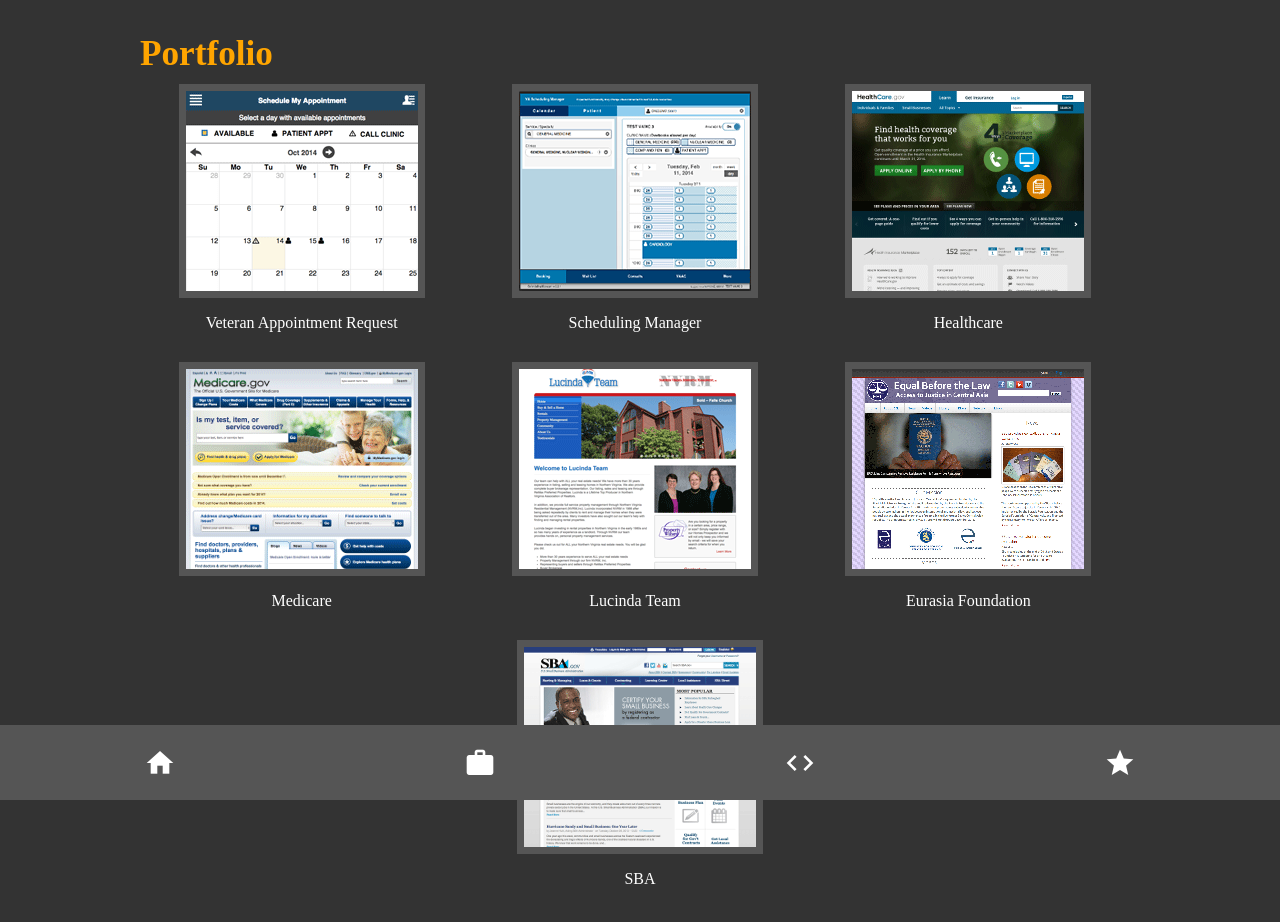
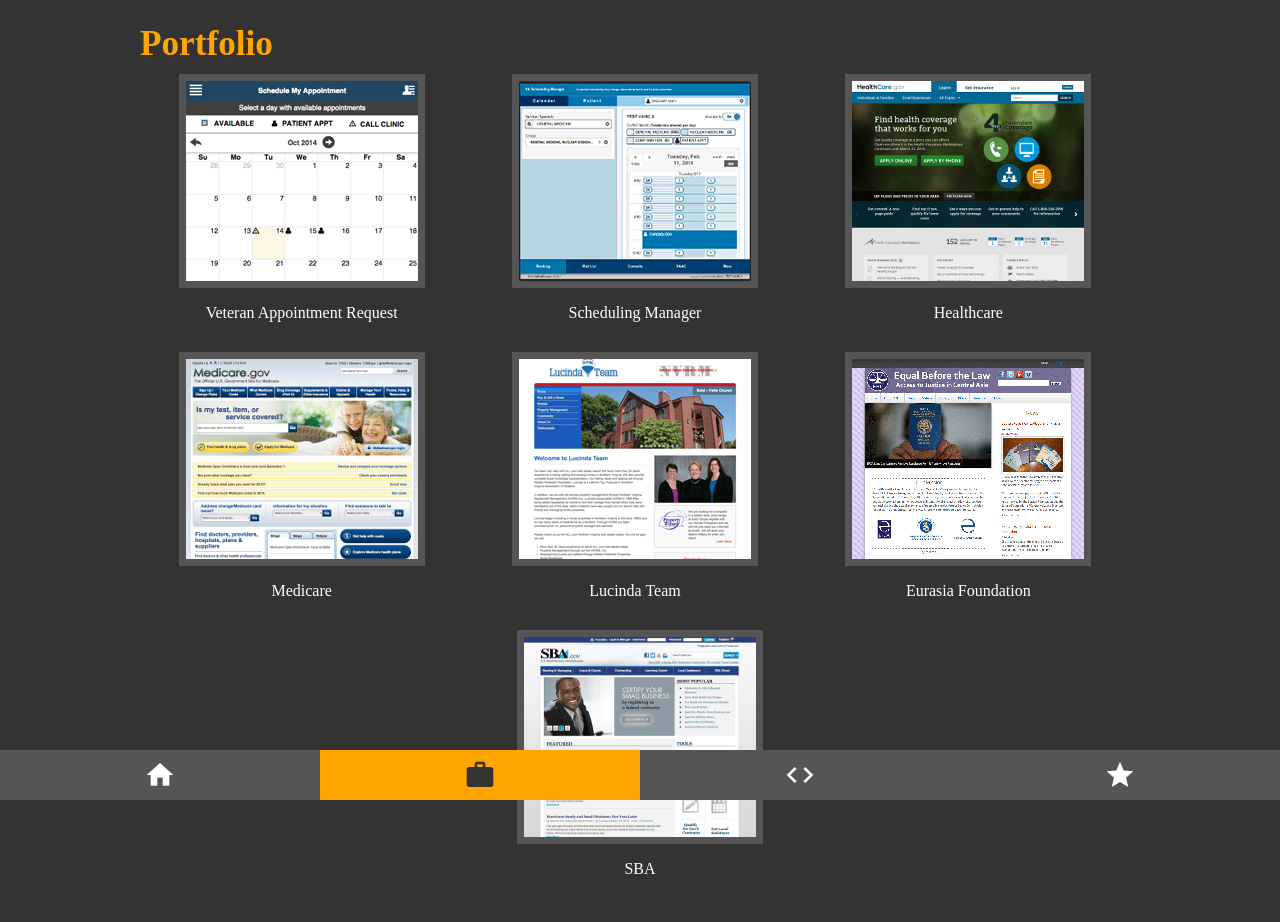
Before and after one commit to eaglejs/eaglejs, an Angular app: page /portfolio in a window 1280 px wide. Shown: the top 922 px of the page. Built offline with nearby package versions, Linux system fonts and the light colour scheme; a web font is replaced by a local one; what angular-font-awesome would draw is missing.

Commit message:
fixed minor bugs

```diff
--- a/src/app/achievements/achievements.component.scss
+++ b/src/app/achievements/achievements.component.scss
@@ -18,6 +18,6 @@
 }
 
 .achievement-img {
-	width: 50px;
-	height: 50px;
+	width: 95px;
+	height: 100px;
 }
--- a/src/app/footer/footer.component.html
+++ b/src/app/footer/footer.component.html
@@ -1,10 +1,10 @@
 <footer>
   <nav>
     <ul class="text-center navigation" fxLayout="row" fxLayoutGap="0">
-      <a routerLink="/" fxFlex="25" matTooltip="Home" [class.active]="activePath === ''"><i class="material-icons">home</i></a>
-      <a routerLink="/portfolio" fxFlex="25" matTooltip="Portfolio" [class.active]="activePath === 'portfolio'"><i class="material-icons">work</i></a>
-      <a routerLink="/social-coding" fxFlex="25" matTooltip="Social Coding" [class.active]="activePath === 'social-coding'"><i class="material-icons">code</i></a>
-      <a routerLink="/achievements" fxFlex="25" matTooltip="Achievements" [class.active]="activePath === 'achievements'"><i class="material-icons">star</i></a>
+      <a (click)="isActive('')" routerLink="/" fxFlex="25" matTooltip="Home" [class.active]="activePath === ''"><i class="material-icons">home</i></a>
+      <a (click)="isActive('portfolio')" routerLink="/portfolio" fxFlex="25" matTooltip="Portfolio" [class.active]="activePath === 'portfolio'"><i class="material-icons">work</i></a>
+      <a (click)="isActive('social-coding')" routerLink="/social-coding" fxFlex="25" matTooltip="Social Coding" [class.active]="activePath === 'social-coding'"><i class="material-icons">code</i></a>
+      <a (click)="isActive('achievements')" routerLink="/achievements" fxFlex="25" matTooltip="Achievements" [class.active]="activePath === 'achievements'"><i class="material-icons">star</i></a>
     </ul>
   </nav>
 </footer>
--- a/src/app/footer/footer.component.scss
+++ b/src/app/footer/footer.component.scss
@@ -12,11 +12,11 @@
     background: $emphasis;
     color: $text;
     display: inline-flex;
-    height: 75px;
+    height: 50px;
     justify-content: center;
     margin: 0;
     text-decoration: none;
-    width: 75px;
+    width: 50px;
 
     i {
       font-size: 2rem;
--- a/src/app/footer/footer.component.ts
+++ b/src/app/footer/footer.component.ts
@@ -12,11 +12,14 @@
   constructor(private router: Router) { }
 
   ngOnInit() {
-    this.isActive();
+    this.isActive(null);
   }
 
-  isActive(): void {
-    console.log(this.router.url.split('/')[1]);
-    console.log(window.location.href);
+  isActive(path): void {
+    if (path || path !== null) {
+      this.activePath = path;
+    } else {
+      this.activePath = window.location.pathname.split('/')[1];
+    }
   }
 }
--- a/src/app/social-coding/social-coding.component.html
+++ b/src/app/social-coding/social-coding.component.html
@@ -77,7 +77,7 @@
     </div>
     <div class="text-center" fxFlex="calc(25% - 5px)">
       <a
-        href="http://www.linkedin.com/pub/joshua-eagle/20/a79/902"
+        href="https://www.linkedin.com/in/josh-eagle-902a7920"
         target="_blank"
         title="Linkedin"
       >
--- a/src/styles.scss
+++ b/src/styles.scss
@@ -131,7 +131,7 @@
 
 .main-content {
   display: block;
-  margin: 10px;
+  margin:  0 10px 60px 10px;
 }
 
 .home,
```
